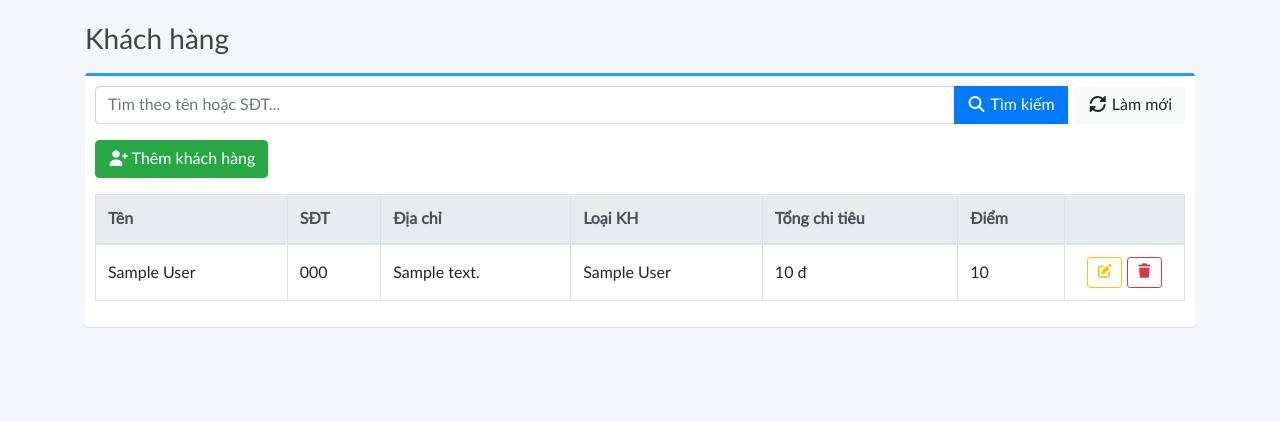
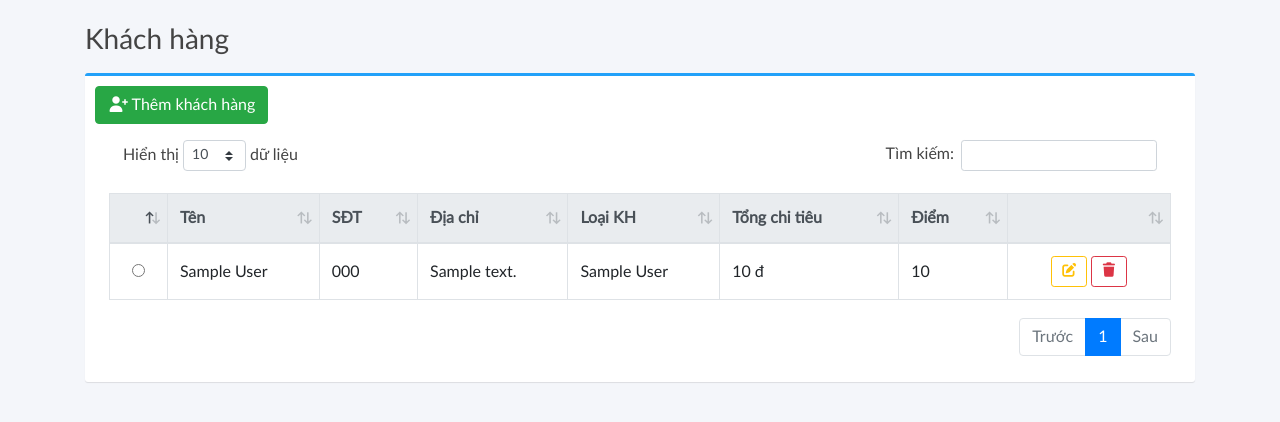
Before and after one commit to khoamai291299/NHAPMON_CNPM_NHOM-1_XD_HETHONG_QUANLY_NHATHUOC, a Django app: template myapp/templates/admin/customer.html in a window 1280 px wide. Shown: the part 56-478 px from the top of the page. Run offline with Django 5.2, Linux system fonts and the light colour scheme; the template is opened without the code that fills it: values that come from a table or form of the project are taken from there, others are empty; tables that the repository leaves empty hold one stand-in row (values such as "Sample post"); some libraries are stand-ins or nearby versions.

Commit message:
update template customer

```diff
--- a/myapp/templates/admin/customer.html
+++ b/myapp/templates/admin/customer.html
@@ -15,6 +15,23 @@
     <link rel="stylesheet" href="{% static 'css/admin/master.css' %}">
     <link rel="stylesheet" href="{% static 'components/sidebar/sidebar-default.css' %}">
     <link rel="stylesheet" href="{% static 'fontawesome-free-7.1.0-web/css/all.css' %}">
+    <style>
+        #dataTables-example_length {
+            margin-left: 14px;
+        }
+
+        #dataTables-example_filter {
+            margin-right: 14px;
+            margin-bottom: 14px;
+        }
+
+        #dataTables-example_wrapper {
+            padding-left: 14px;
+            padding-right: 14px;
+            padding-bottom: 14px;
+        }
+    </style>
+
 </head>
 
 <body>
@@ -130,28 +147,6 @@
                 <!-- ===== BOX ===== -->
                 <div class="box box-primary">
                     <div class="box-body">
-
-                        <!-- SEARCH -->
-                        <form method="GET" class="mb-3">
-                            <div class="input-group">
-                                <input type="text"
-                                       name="search"
-                                       value="{{ search }}"
-                                       class="form-control"
-                                       placeholder="Tìm theo tên hoặc SĐT...">
-
-                                <div class="input-group-append">
-                                    <button type="submit" class="btn btn-primary mr-2">
-                                        <i class="fas fa-search"></i> Tìm kiếm
-                                    </button>
-                                    <a href="{% url 'adminpanel:admin_customer' %}"
-                                       class="btn btn-light">
-                                        <i class="fas fa-sync-alt"></i> Làm mới
-                                    </a>
-                                </div>
-                            </div>
-                        </form>
-
                         <!-- ACTION -->
                         <div class="mb-3">
                             <button class="btn btn-success"
@@ -162,9 +157,10 @@
                         </div>
 
                         <!-- TABLE -->
-                        <table class="table table-bordered table-hover bg-white">
+                        <table class="table table-bordered table-hover bg-white" id="dataTables-example">
                             <thead class="thead-light">
                             <tr>
+                                <th width="15"></th>
                                 <th>Tên</th>
                                 <th>SĐT</th>
                                 <th>Địa chỉ</th>
@@ -177,6 +173,9 @@
                             <tbody>
                             {% for c in customers %}
                             <tr>
+                                <td class="text-center">
+                                    <input type="radio" name="selected_customer" value="{{ c.id }}">
+                                </td>
                                 <td>{{ c.name }}</td>
                                 <td>{{ c.phone }}</td>
                                 <td>{{ c.address }}</td>
@@ -196,7 +195,7 @@
                             </tr>
                             {% empty %}
                             <tr>
-                                <td colspan="7" class="text-center text-muted">
+                                <td colspan="8" class="text-center text-muted">
                                     Không có khách hàng
                                 </td>
                             </tr>
@@ -276,11 +275,35 @@
     });
 </script>
 {% endif %}
+
 <script>
-$('#sidebarCollapse').click(function(){
-    $('#sidebar').toggleClass('active');
-    $('#body').toggleClass('active');
-});
+    $('#sidebarCollapse').click(function(){
+        $('#sidebar').toggleClass('active');
+        $('#body').toggleClass('active');
+    });
 </script>
+
+<script>
+    $(document).ready(function () {
+        $('#dataTables-example').DataTable({
+            language: {
+                lengthMenu: "Hiển thị _MENU_ dữ liệu",
+                zeroRecords: "Không tìm thấy dữ liệu",
+                info: "Hiển thị _START_ đến _END_ của _TOTAL_ dữ liệu",
+                infoEmpty: "Hiển thị 0 đến 0 của 0 dữ liệu",
+                infoFiltered: "(lọc từ _MAX_ dữ liệu)",
+                search: "Tìm kiếm:",
+                paginate: {
+                    first: "Đầu",
+                    last: "Cuối",
+                    next: "Sau",
+                    previous: "Trước"
+                }
+            }
+        });
+    });
+</script>
+
+
 </body>
 </html>
--- a/myapp/templates/admin/users.html
+++ b/myapp/templates/admin/users.html
@@ -17,24 +17,22 @@
     <link rel="stylesheet" href="{% static 'fontawesome-free-7.1.0-web/css/all.css' %}">
 
     <style>
-        /* Hiển thị (Show entries) */
         #dataTables-example_length {
             margin-left: 14px;
         }
 
-        /* Tìm kiếm (Search box) */
         #dataTables-example_filter {
             margin-right: 14px;
             margin-bottom: 14px;
         }
 
-        /* Toàn bộ khu vực DataTables (bảng + phân trang + info) */
         #dataTables-example_wrapper {
             padding-left: 14px;
             padding-right: 14px;
             padding-bottom: 14px;
         }
     </style>
+
 </head>
 
 <body>
```
Also changed, not shown: myapp/migrations/0001_initial.py.
